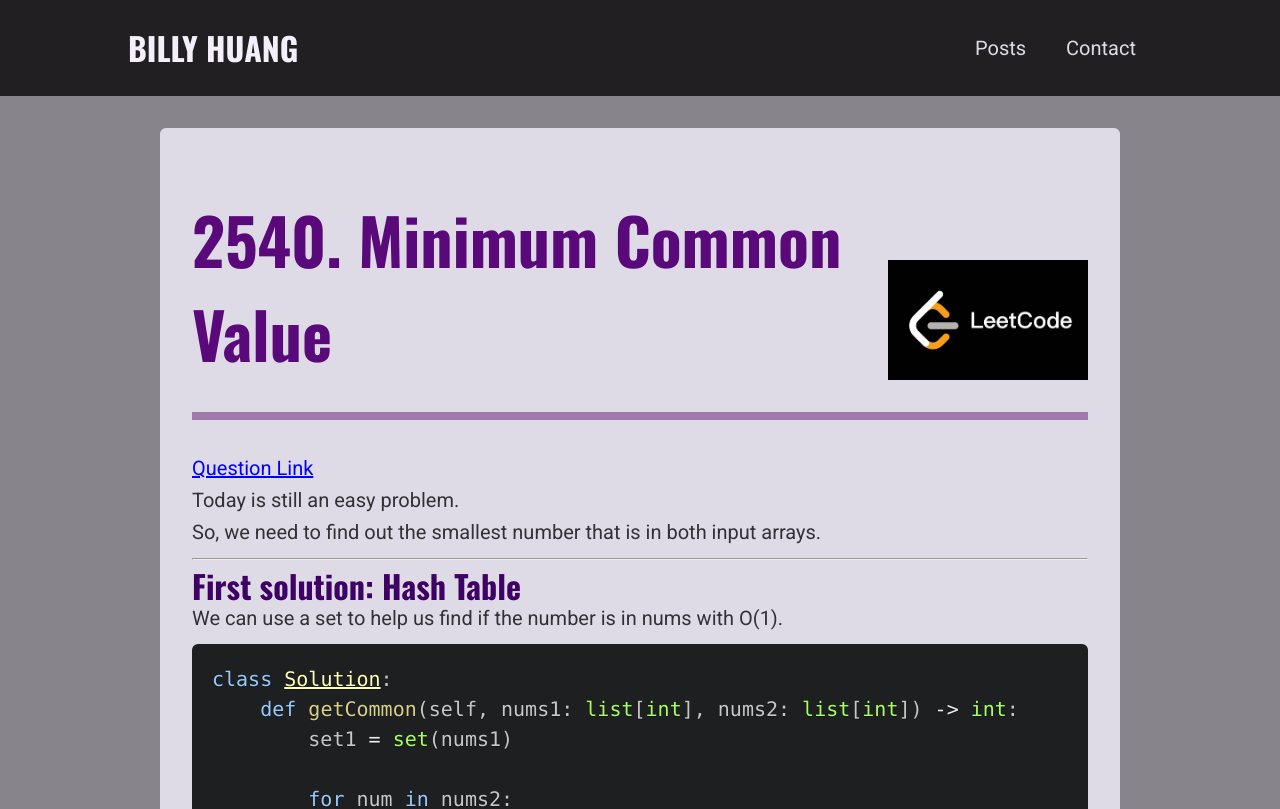
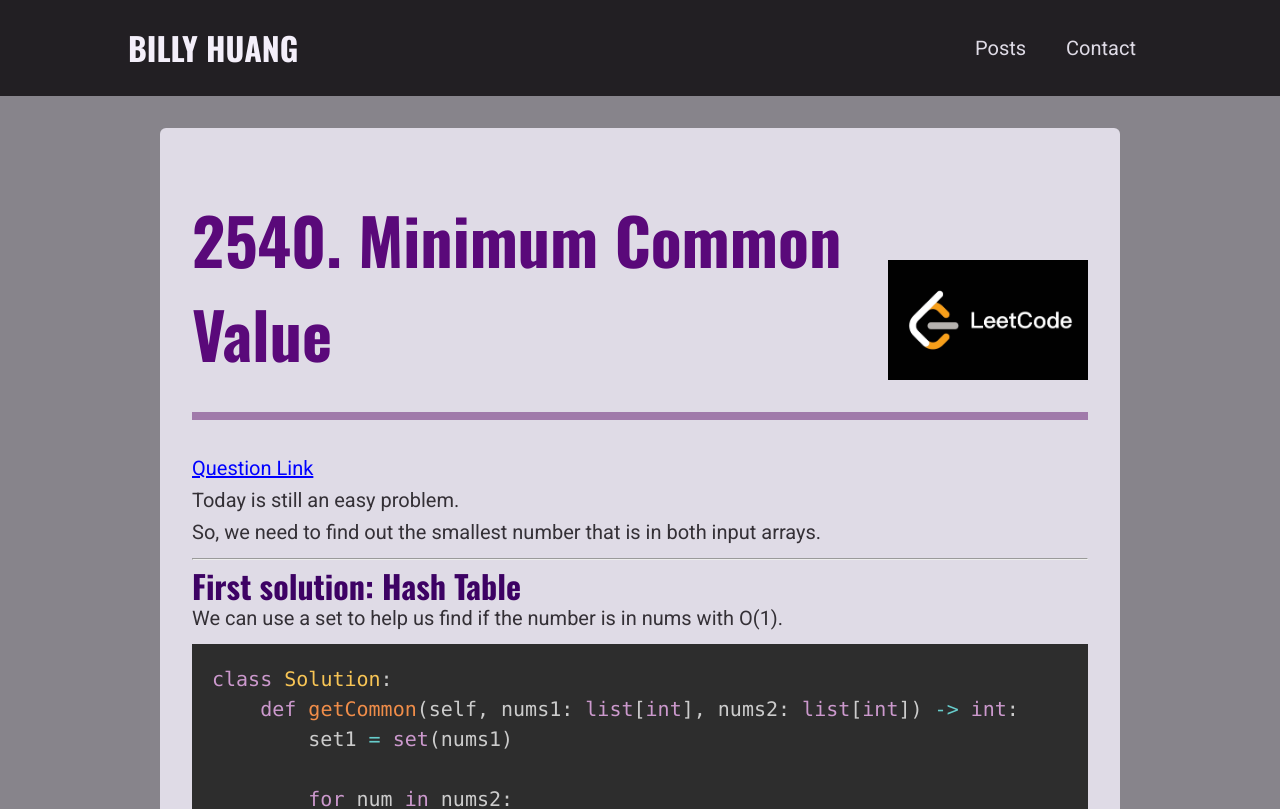
Before and after one commit to billy0402/billy0402.github.io, a Next.js app: page /posts/leetcode-2540 in a window 1280 px wide. Shown: the top 809 px of the page. Built offline with nearby package versions, Linux system fonts and the light colour scheme.

Commit message:
fix(post-detail): code display error with grave accent

```diff
--- a/src/components/post-elements/post-detail/PostDetail.tsx
+++ b/src/components/post-elements/post-detail/PostDetail.tsx
@@ -6,7 +6,7 @@ import ReactMarkdown from 'react-markdown';
 import { PrismLight as SyntaxHighlighter } from 'react-syntax-highlighter';
 import js from 'react-syntax-highlighter/dist/cjs/languages/prism/javascript';
 import python from 'react-syntax-highlighter/dist/cjs/languages/prism/python';
-import atomDark from 'react-syntax-highlighter/dist/cjs/styles/prism/atom-dark';
+import themeTomorrow from 'react-syntax-highlighter/dist/cjs/styles/prism/tomorrow';
 
 import type { Post } from '@/models/post';
 
@@ -40,12 +40,18 @@ const PostDetail = ({ post }: Props) => {
 
       return <p>{children}</p>;
     },
-    code: ({ className, children }) => {
-      const language = (className as string).replace('language-', '');
-      return (
-        <SyntaxHighlighter language={language} style={atomDark}>
+    code: ({ children, className, node, ...rest }) => {
+      const match = /language-(\w+)/.exec(className ?? '');
+      const language = match?.[1] ?? '';
+
+      return language ? (
+        <SyntaxHighlighter language={language} style={themeTomorrow}>
           {children as string}
         </SyntaxHighlighter>
+      ) : (
+        <code {...rest} className={className}>
+          {children}
+        </code>
       );
     },
   };
```
